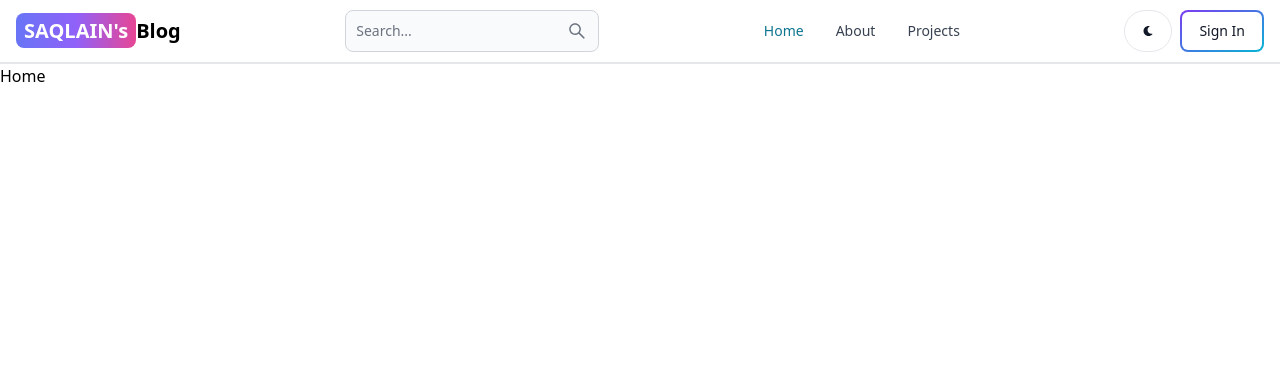
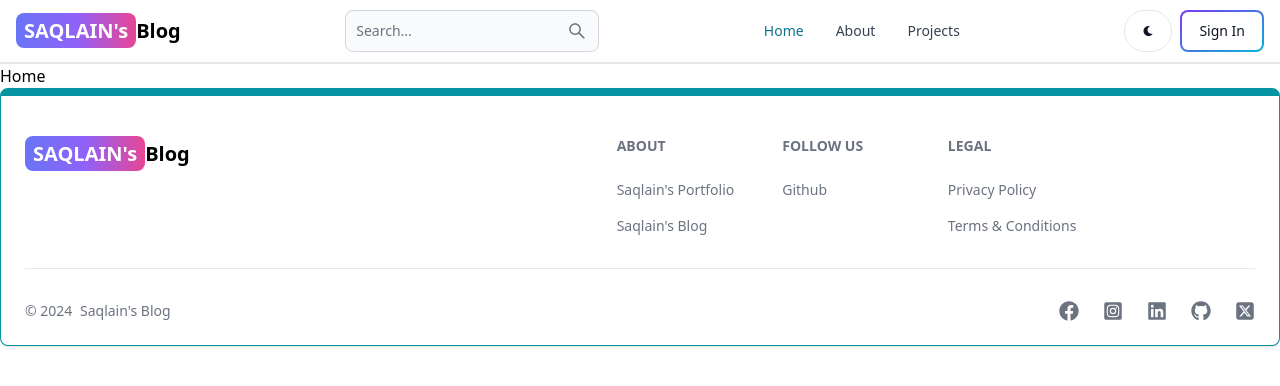
Before and after one commit to saqlain-shahid/mern-blog, a React (Vite) app in the folder client/: page / in a window 1280 px wide. Shown: the top 386 px of the page. Built offline with nearby package versions, Linux system fonts and the light colour scheme.

Commit message:
added footer

```diff
--- a/client/src/App.jsx
+++ b/client/src/App.jsx
@@ -7,6 +7,7 @@
 import Projects  from './pages/Projects'
 import Error from './pages/Error'
 import Header from './components/Header'
+import Footer from './components/Footer'
 
 const App = () => {
   return (
@@ -21,6 +22,7 @@
         <Route path='/projects' element={<Projects/>}/>
         <Route path='/*' element={<Error/>}/>
       </Routes>
+      <Footer/>
     </Router>
   )
 }
--- /dev/null
+++ b/client/src/components/Footer.jsx
@@ -0,0 +1,66 @@
+import { Footer } from 'flowbite-react'
+import { Link } from 'react-router-dom'
+import { FaFacebook, FaInstagramSquare , FaLinkedin  } from "react-icons/fa";
+import { FaSquareXTwitter, FaGithub } from "react-icons/fa6";
+
+const FooterCom = () => {
+  return (
+    <Footer container className='border border-t-8 border-teal-500'>
+        <div className='w-full max-w-7xl mx-auto'>
+            <div className='grid w-full justify-between sm:flex md:grid-cols-1'>
+                <div className='mt-5'>
+                    <Link to={'/'} className=' self-center whitespace-nowrap text-lg sm:text-xl font-semibold dark:text-white'>
+                        <span className='px-2 py-1 bg-gradient-to-r from-indigo-500 via-purple-500 to-pink-500 rounded-lg text-white'>SAQLAIN's</span>
+                        <span>Blog</span>
+                     </Link>
+                </div>
+                <div className='grid grid-cols-2 gap-8 mt-4 sm:grid-cols-4 sm:gap-6'>
+                    <div>
+                        <Footer.Title title='About' />
+                        <Footer.LinkGroup col>
+                            <Footer.Link href='https://saqlain-portfolio.vercel.app' target='_blank' rel='noopener noreferrer'>
+                              Saqlain's Portfolio
+                            </Footer.Link>
+                            <Footer.Link href='/about' target='_blank' rel='noopener noreferrer'>
+                              Saqlain's Blog
+                            </Footer.Link>
+                        </Footer.LinkGroup>
+                    </div>
+                    <div>
+                        <Footer.Title title='Follow US' />
+                        <Footer.LinkGroup col>
+                            <Footer.Link href='https://github.com/saqlain-shahid' target='_blank' rel='noopener noreferrer'>
+                              Github
+                            </Footer.Link>
+                        </Footer.LinkGroup>
+                    </div>
+                    <div>
+                        <Footer.Title title='Legal' />
+                        <Footer.LinkGroup col>
+                            <Footer.Link href='#'>
+                              Privacy Policy
+                            </Footer.Link>
+                            <Footer.Link href='#'>
+                              Terms &amp; Conditions
+                            </Footer.Link>
+                        </Footer.LinkGroup>
+                    </div>
+                </div>
+            </div>
+            <Footer.Divider/>
+            <div className='w-full sm:flex sm:items-center sm:justify-between'>
+                <Footer.Copyright href='#' by=" Saqlain's Blog" year={new Date().getFullYear()}/>
+                <div className=' flex gap-6 sm:mt-0 mt-4 sm:justify-center'>
+                    <Footer.Icon href='#facebook' icon={FaFacebook}/>
+                    <Footer.Icon href='#instagram' icon={FaInstagramSquare }/>
+                    <Footer.Icon href='#linkedin' icon={FaLinkedin}/>
+                    <Footer.Icon href='#github' icon={FaGithub}/>
+                    <Footer.Icon href='#twitter' icon={FaSquareXTwitter}/>
+                </div>
+            </div>
+        </div>
+    </Footer>
+  )
+}
+
+export default FooterCom
--- a/client/src/pages/SignUp.jsx
+++ b/client/src/pages/SignUp.jsx
@@ -87,8 +87,8 @@
                 <Spinner size={'sm'}/>
                 <span className='pl-3'>Loading...</span>
                 </>
-              ) : ('Sign Up'
-             )}
+              ) : ('Sign Up')
+              }
             </Button>
           </form>
           <div className='flex gap-2 text-sm mt-5'>
```
